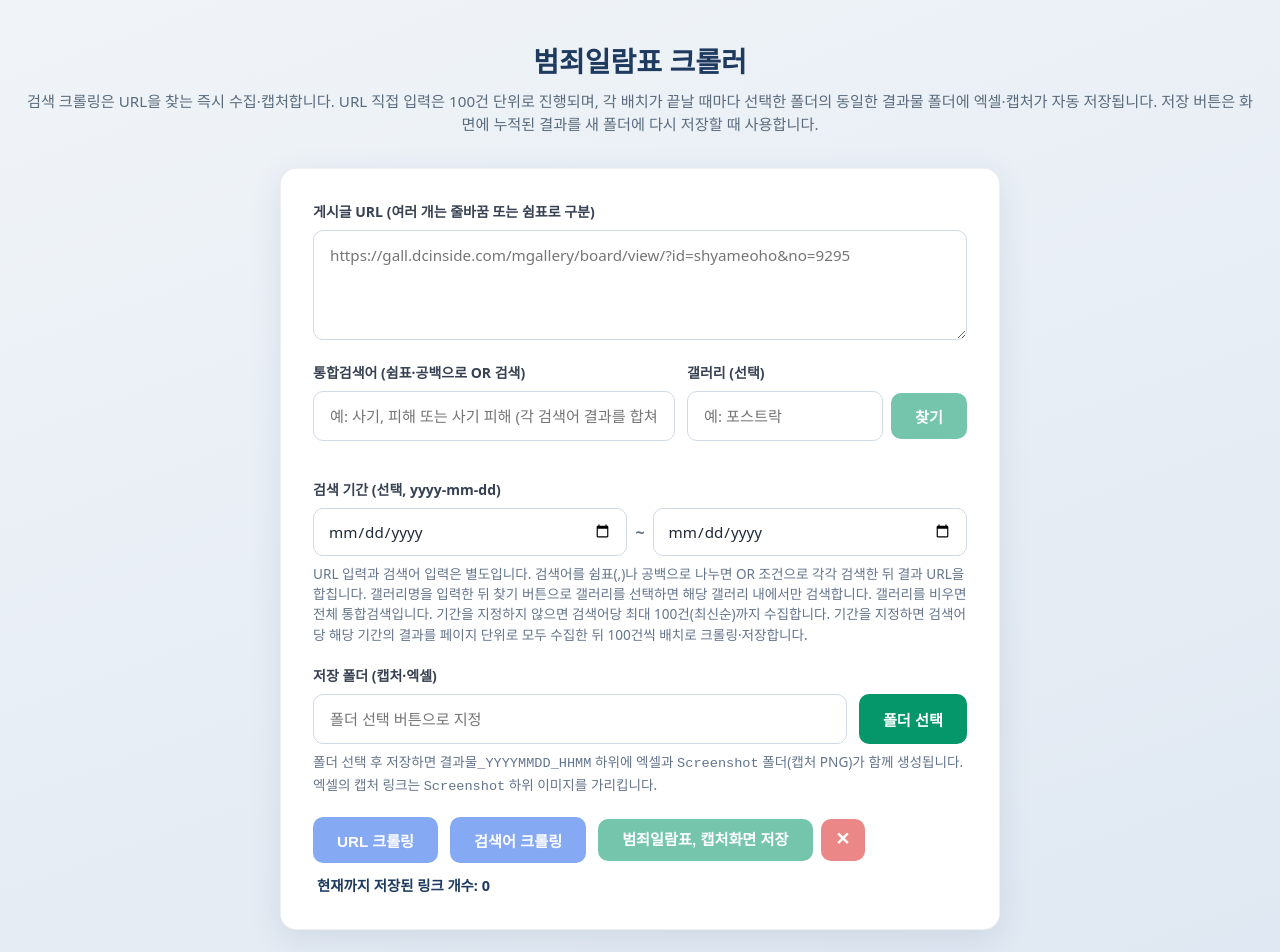
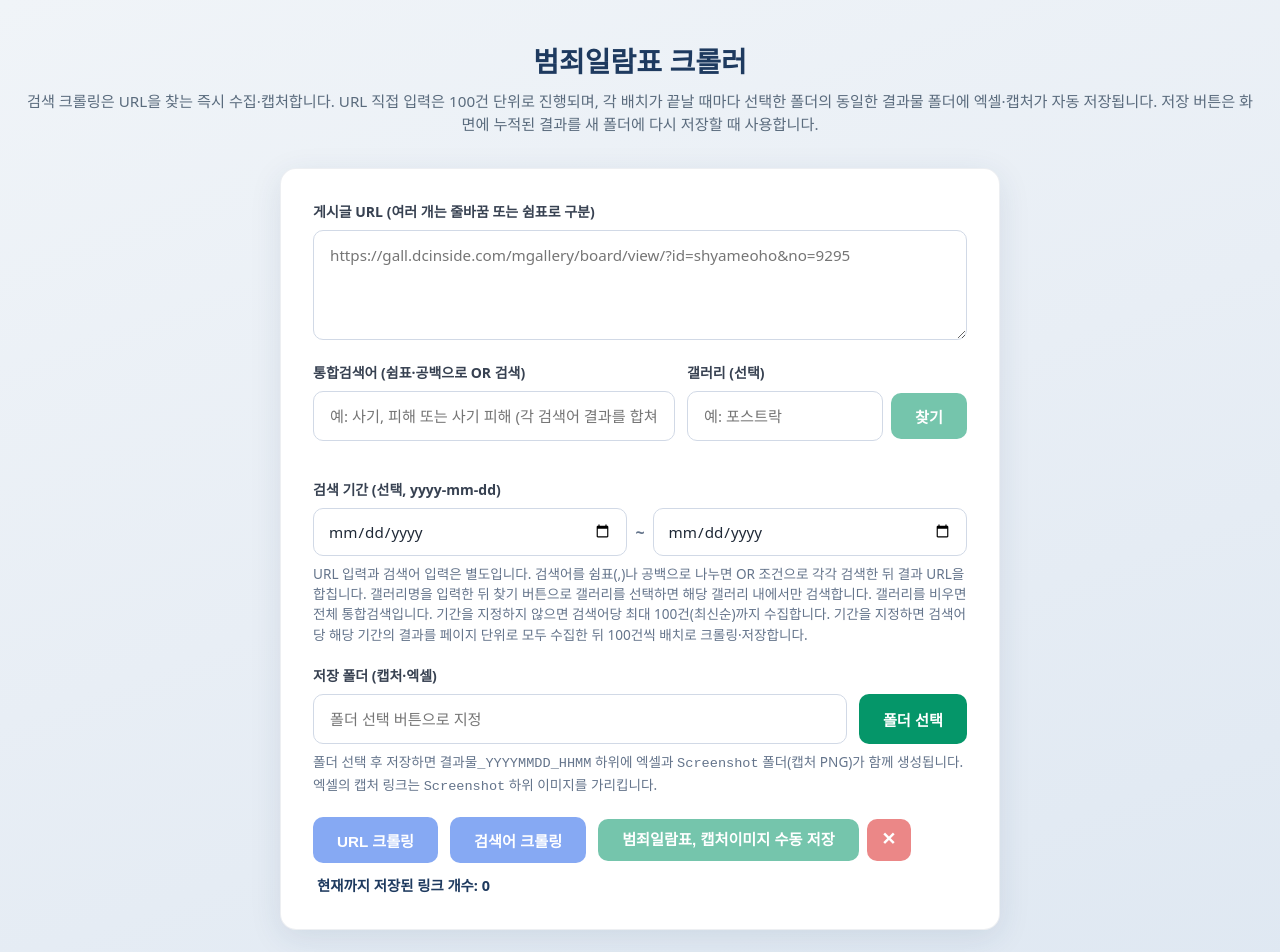
Before and after one commit to oskar0kh/evidence_auto, a React (Vite) app in the folder frontend/: page / in a window 1280 px wide. Shown: the top 952 px of the page. Built offline with nearby package versions, Linux system fonts and the light colour scheme.

Commit message:
feat: 엑셀 컬럼 제거 (검색 소요, 셀레니움 부팅)

```diff
--- a/frontend/src/App.tsx
+++ b/frontend/src/App.tsx
@@ -157,7 +157,6 @@ interface CrawlLogContext {
   searchDateRange?: string;
   galleryName?: string;
   inputMode: CrawlLogEntry['inputMode'];
-  searchMs?: number;
 }
 
 async function saveCrawlLog(
@@ -185,11 +184,9 @@ async function saveCrawlLog(
     failCount: Math.max(attemptedCount - successCount, errors.length),
     failureReasons: formatFailureReasons(errors),
     totalMs,
-    searchMs: context.searchMs,
     textCrawlMs:
       pickFirstStepMs(stepDetails, 'text-crawl') ??
       pickStepMs(stepDetails, 'fetch-page', 'parse-html', 'fetch-comments', 'build-result'),
-    seleniumBootMs: pickStepMs(stepDetails, 'create-driver'),
     pageNavigateMs: pickStepMs(stepDetails, 'page-navigate'),
     waitContentMs: pickStepMs(stepDetails, 'wait-gallview-head'),
     waitCommentsMs: pickStepMs(stepDetails, 'wait-comments'),
@@ -1111,7 +1108,7 @@ export default function App() {
                 disabled={loading || saving || savedResults.length === 0}
                 aria-busy={saving}
               >
-                <span className="btn-label">범죄일람표, 캡처화면 저장</span>
+                <span className="btn-label">범죄일람표, 캡처이미지 수동 저장</span>
                 {saving && <span className="btn-spinner" aria-hidden="true" />}
               </button>
               <button
--- a/frontend/src/features/crawl/crawlLogExport.ts
+++ b/frontend/src/features/crawl/crawlLogExport.ts
@@ -17,9 +17,7 @@ const COLUMNS = [
   { header: '성공률(%)', key: 'successRate', width: 10 },
   { header: '실패 사유', key: 'failureReasons', width: 60 },
   { header: '총 소요 시간', key: 'totalMs', width: 22 },
-  { header: '검색 소요', key: 'searchMs', width: 22 },
   { header: '텍스트 수집', key: 'textCrawlMs', width: 22 },
-  { header: '셀레니움 부팅', key: 'seleniumBootMs', width: 22 },
   { header: '페이지 접속', key: 'pageNavigateMs', width: 22 },
   { header: '본문 대기', key: 'waitContentMs', width: 22 },
   { header: '댓글 대기', key: 'waitCommentsMs', width: 22 },
@@ -135,9 +133,7 @@ function buildRowValues(entry: CrawlLogEntry): Record<string, string | number> {
     successRate,
     failureReasons: sanitizeExcelText(entry.failureReasons),
     totalMs: formatDuration(entry.totalMs),
-    searchMs: formatOptionalDuration(entry.searchMs),
     textCrawlMs: formatOptionalDuration(entry.textCrawlMs),
-    seleniumBootMs: formatOptionalDuration(entry.seleniumBootMs),
     pageNavigateMs: formatOptionalDuration(entry.pageNavigateMs),
     waitContentMs: formatOptionalDuration(entry.waitContentMs),
     waitCommentsMs: formatOptionalDuration(entry.waitCommentsMs),
--- a/frontend/src/features/crawl/types.ts
+++ b/frontend/src/features/crawl/types.ts
@@ -41,9 +41,7 @@ export interface CrawlLogEntry {
   failCount: number;
   failureReasons: string;
   totalMs: number;
-  searchMs?: number;
   textCrawlMs?: number;
-  seleniumBootMs?: number;
   pageNavigateMs?: number;
   waitContentMs?: number;
   waitCommentsMs?: number;
```
